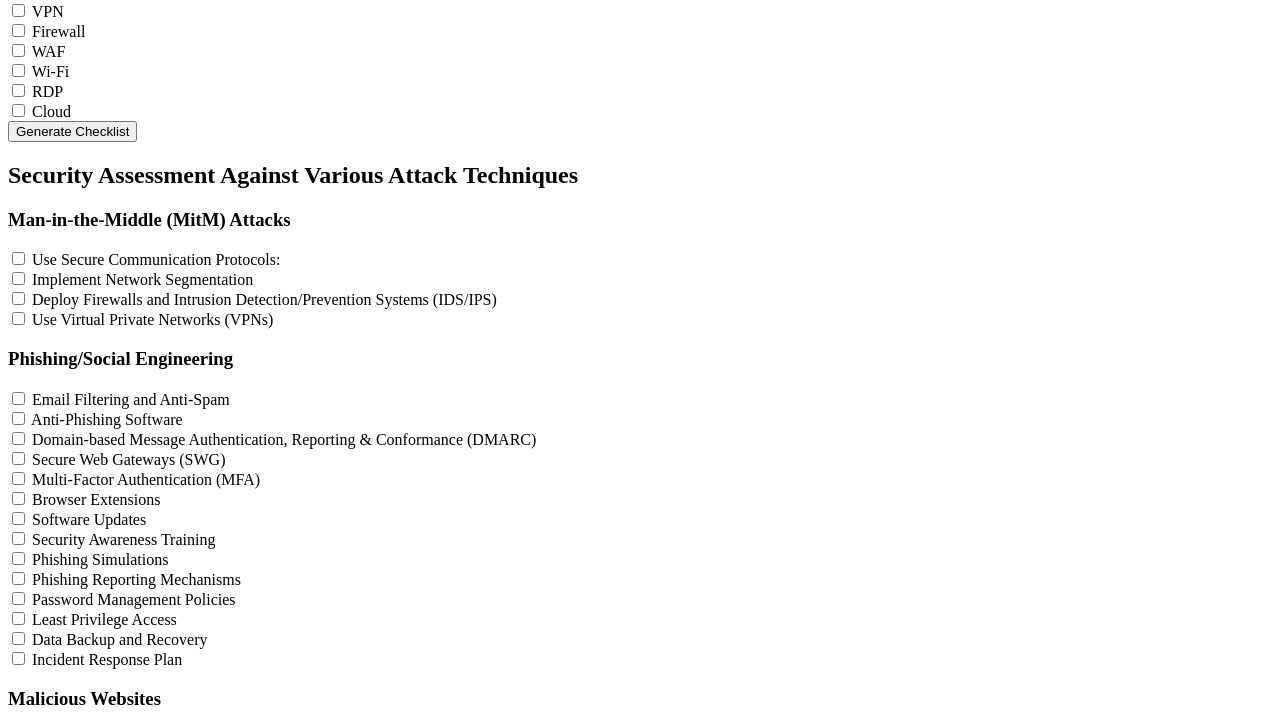
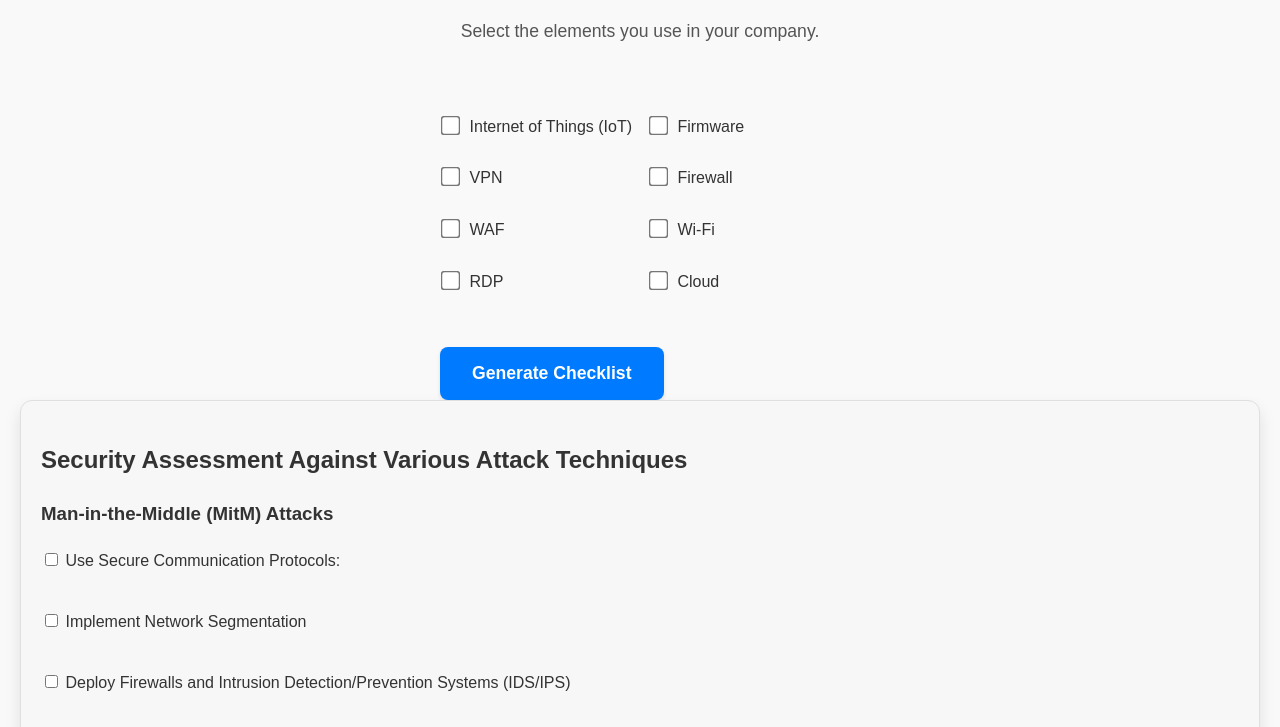
Before and after one commit to Engtun/Keystone-internship, a plain HTML site: page index.html in a window 1280 px wide. Shown: the part 153-880 px from the top of the page. Drawn offline with Linux system fonts and the light colour scheme.

Commit message:
Update index.html

```diff
--- a/index.html
+++ b/index.html
@@ -4,7 +4,7 @@
     <meta charset="UTF-8">
     <meta name="viewport" content="width=device-width, initial-scale=1.0">
     <title>Security Checklist</title>
-    <link rel="stylesheet" href="styles.css">
+    <link rel="stylesheet" href="keystone.css">
 </head>
 <body>
     <header>
```
